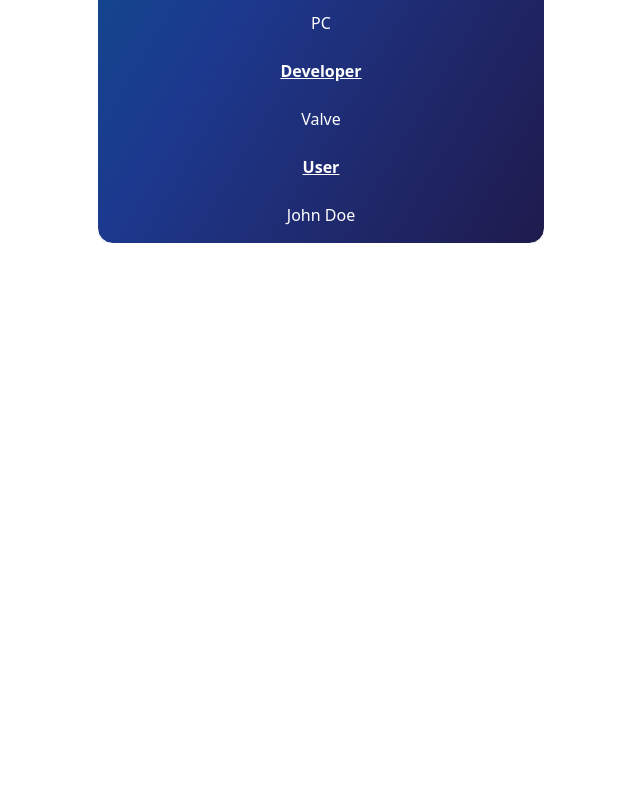
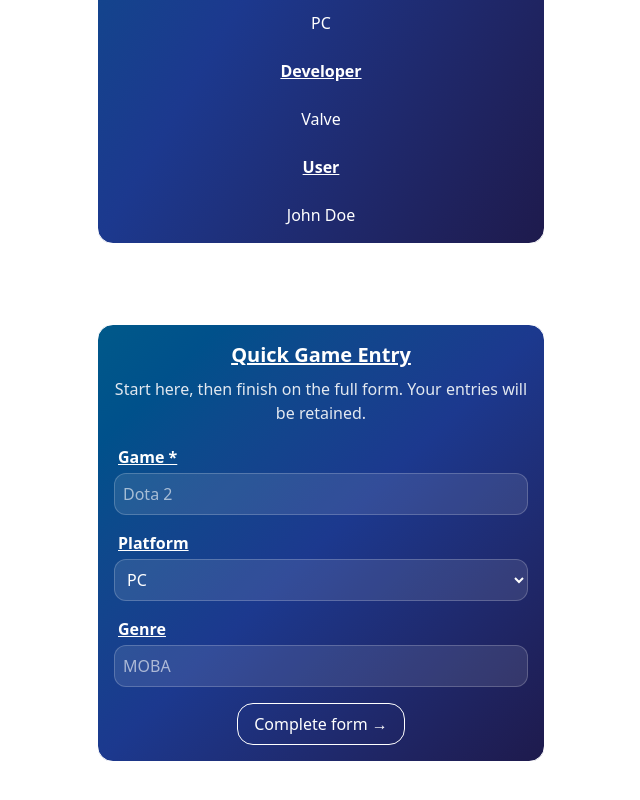
Before and after one commit to cjucutan/FSD_Group_Project, a React (Vite) app: page / in a window 1280 px wide. Shown: the part 550-1350 px from the top of the page, without its empty margins (319-959 px from the left). Before the commit the page ends 834 px from the top, so only its background shows below. Built offline with nearby package versions, Linux system fonts and the light colour scheme.

Commit message:
added game form section to home page

```diff
--- a/src/components/common/game-form/game-form.tsx
+++ b/src/components/common/game-form/game-form.tsx
@@ -0,0 +1,55 @@
+export function GameFormPreview() {
+
+  return (
+    <section className="grid place-content-center p-10" aria-labelledby="quick-game-entry-title">
+      <div className="max-w-md w-full space-y-4">
+        <div className="rounded-2xl border p-4 text-white bg-linear-to-br from-sky-800 via-blue-900 to-indigo-950">
+          <h2 id="quick-game-entry-title" className="text-center text-xl font-bold underline mb-2">
+            Quick Game Entry
+          </h2>
+          <p className="text-center text-slate-200 mb-4">
+            Start here, then finish on the full form. Your entries will be retained.
+          </p>
+
+          <div className="space-y-3">
+            <div>
+              <label htmlFor="qe-game" className="block font-semibold underline p-1">Game *</label>
+              <input
+                id="qe-game"
+                type="text"
+                className="w-full rounded-xl bg-white/10 border border-white/20 p-2 placeholder-white/60"
+                placeholder="Dota 2"
+              />
+            </div>
+
+            <div>
+              <label htmlFor="qe-platform" className="block font-semibold underline p-1">Platform</label>
+              <select id="qe-platform" className="w-full rounded-xl bg-white/10 border border-white/20 p-2">
+                <option>PC</option>
+                <option>PS5</option>
+                <option>Xbox</option>
+                <option>Switch</option>
+              </select>
+            </div>
+
+            <div>
+              <label htmlFor="qe-genre" className="block font-semibold underline p-1">Genre</label>
+              <input
+                id="qe-genre"
+                type="text"
+                className="w-full rounded-xl bg-white/10 border border-white/20 p-2 placeholder-white/60"
+                placeholder="MOBA"
+              />
+            </div>
+          </div>
+
+          <div className="mt-4 text-center">
+            <button className="rounded-2xl border px-4 py-2 hover:bg-white/10">
+              Complete form →
+            </button>
+          </div>
+        </div>
+      </div>
+    </section>
+  );
+}
--- a/src/components/pages/Home.tsx
+++ b/src/components/pages/Home.tsx
@@ -1,9 +1,11 @@
 import { GameList } from "../common/game-details/GameDetailsList"
+import {GameFormPreview} from "../common/game-form/game-form"
 
 export function HomePage() {
     return (
         <>
             <GameList />
+            <GameFormPreview />
         </>
     )
 }
```
